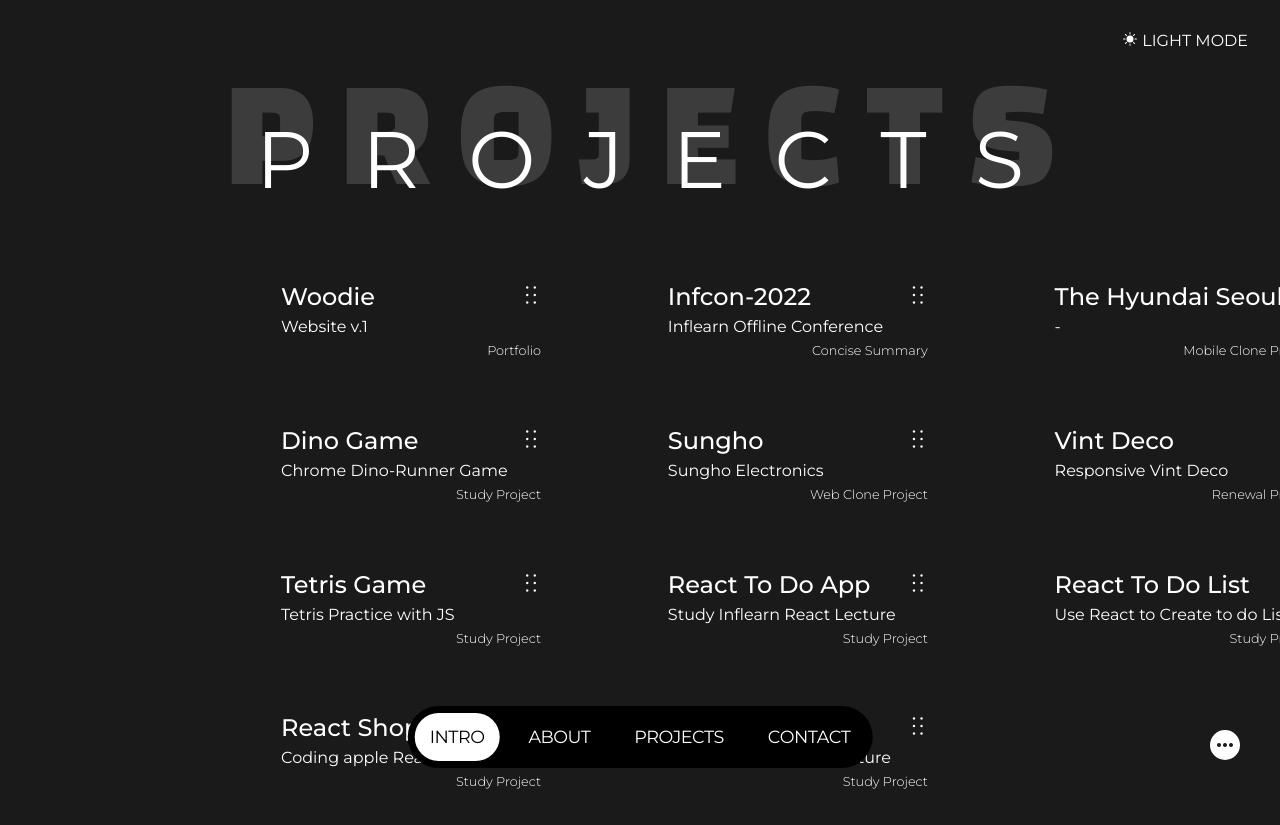
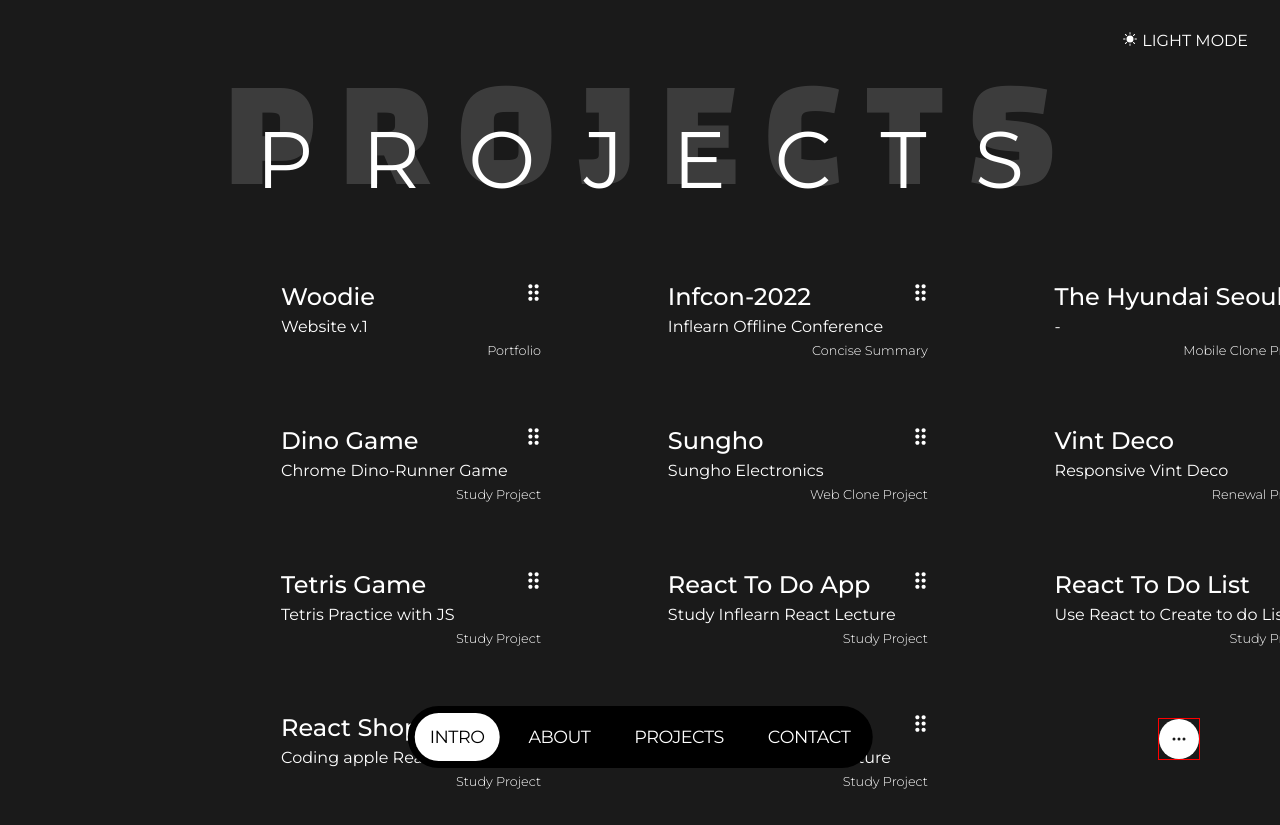
Before and after one commit to devwoodie/woodie, a React (Create React App) app: page /projects in a window 1280 px wide. Shown: the top 825 px of the page. Built offline with nearby package versions, Linux system fonts and the light colour scheme.

Commit message:
feat : change react icon

```diff
--- a/public/index.html
+++ b/public/index.html
@@ -3,7 +3,6 @@
   <head>
     <meta charset="utf-8" />
     <link rel="icon" href="%PUBLIC_URL%/favicon.ico" />
-    <link rel="stylesheet" href="https://fonts.googleapis.com/css2?family=Material+Symbols+Outlined:opsz,wght,FILL,GRAD@20..48,100..700,0..1,-50..200" />
     <meta name="viewport" content="width=device-width, initial-scale=1" />
     <meta name="theme-color" content="#000000" />
     <meta
--- a/src/component/App.js
+++ b/src/component/App.js
@@ -6,7 +6,7 @@ import Intro from "./Intro";
 import About from "./About";
 import Projects from "./Projects";
 import Contact from "./Contact";
-import { BsFillSunFill, BsFillMoonFill} from 'react-icons/bs'
+import { BsFillSunFill, BsFillMoonFill, BsThreeDots, BsCaretDownFill} from 'react-icons/bs'
 import {useCallback, useState} from "react";
 import { Routes, Route, useNavigate } from "react-router-dom";
 
@@ -84,7 +84,13 @@ const ContactKakao = () => {
     return(
         <div className="contactKakao">
             <div className="cont-off" onClick={setKakaoMode}>
-                <span className="material-symbols-outlined">more_horiz</span>
+                {contKakao ?
+                    <BsCaretDownFill className="cont-kakao-ic" /> :
+                    <BsThreeDots className="cont-kakao-ic" />
+                }
+            </div>
+            <div className="qr-area">
+
             </div>
         </div>
     )
--- a/src/component/Projects.js
+++ b/src/component/Projects.js
@@ -1,5 +1,6 @@
 import '../css/Projects.scss';
 import { DragDropContext, Droppable, Draggable } from "react-beautiful-dnd";
+import { MdDragIndicator } from 'react-icons/md'
 import {useState} from "react";
 
 const Projects = ({ projectJson }) => {
@@ -63,7 +64,7 @@ const Projects = ({ projectJson }) => {
                                                     <span className="contents-tit">{project.title}</span>
                                                     <span className="contents-sub">{project.sub}</span>
                                                     <span className="contents-date">{project.type}</span>
-                                                    <span className="drag-indicator material-symbols-outlined">drag_indicator</span>
+                                                    <MdDragIndicator className="drag-indicator" />
                                                 </a>
                                             </div>
                                         )}
--- a/src/css/App.scss
+++ b/src/css/App.scss
@@ -52,19 +52,22 @@ body{
 }
 
 .contactKakao{
-  position: absolute;
-  right: 2.5rem; bottom: 2.5rem;
+  position: fixed;
+  right: 5rem; bottom: 2.5rem;
+  border: 1px solid #f00;
   .cont-off{
     background: var(--back-white);
-    width: 30px; height: 30px;
+    width: 40px; height: 40px;
     border-radius: 50%;
     position: relative;
     cursor: pointer;
-    span{
+    .cont-kakao-ic{
       position: absolute;
       left: 50%; top: 50%;
       transform: translate(-50%, -50%);
       color: var(--back-black);
+      animation: kakao-ic .4s forwards ease-in;
+      path{color: inherit;}
     }
   }
 }
--- a/src/css/Projects.scss
+++ b/src/css/Projects.scss
@@ -78,11 +78,11 @@
         text-align: right;
       }
       .drag-indicator{
-        font-weight: 100;
         position: absolute;
-        right: 0px; top: 0px;
-        font-size: 30px;
+        right: 0px;
+        top: 0px;
         cursor: pointer;
+        font-size: 25px;
       }
     }
   }
--- a/src/css/mixin.scss
+++ b/src/css/mixin.scss
@@ -33,3 +33,7 @@
   0%{transform: translateX(-100%)}
   100%{transform: translateX(0)}
 }
+@keyframes kakao-ic {
+  0%{opacity: 0}
+  100%{opacity: 1}
+}
```
